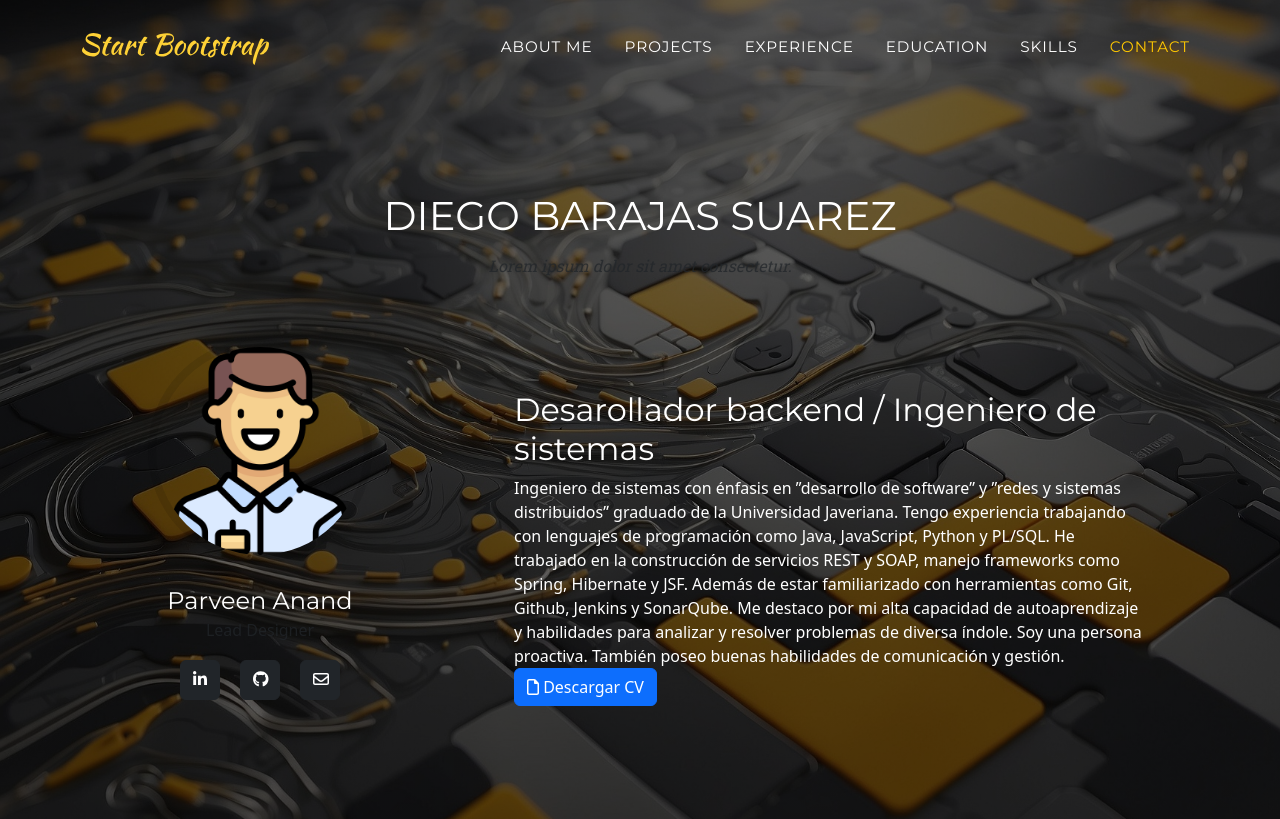
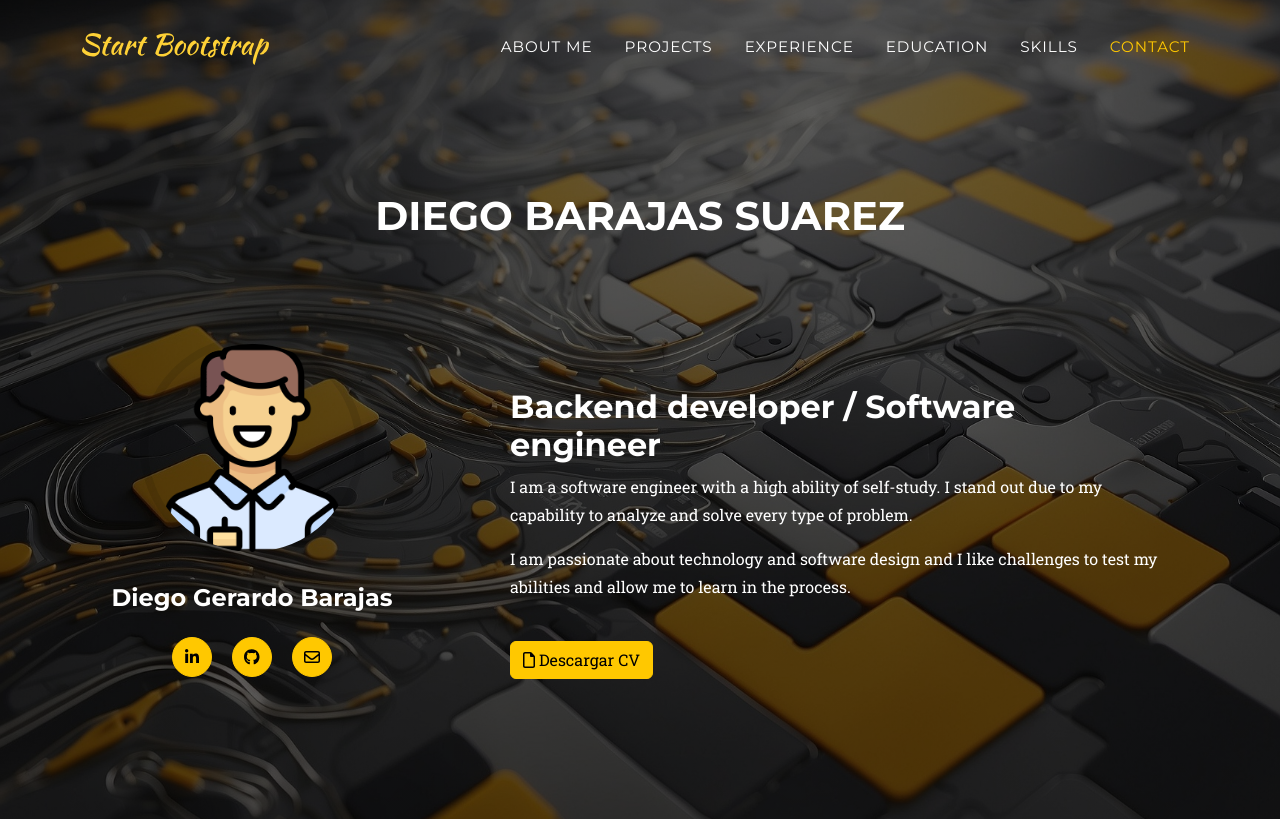
Before and after one commit to barajas-d/Portfolio-Diego-Barajas, a plain HTML site: page index.html in a window 1280 px wide. Shown: the top 819 px of the page. Drawn offline with nearby package versions, Linux system fonts and the light colour scheme.

Commit message:
analice text and change button colors

```diff
--- a/index.html
+++ b/index.html
@@ -31,7 +31,7 @@
                     <li class="nav-item"><a class="nav-link" href="#aboutMe">About me</a></li>
                     <li class="nav-item"><a class="nav-link" href="#projects">Projects</a></li>
                     <li class="nav-item"><a class="nav-link" href="#experience">Experience</a></li>
-                    <li class="nav-item"><a class="nav-link" href="#team">Education</a></li>
+                    <li class="nav-item"><a class="nav-link" href="#education">Education</a></li>
                     <li class="nav-item"><a class="nav-link" href="#skills">Skills</a></li>
                     <li class="nav-item"><a class="nav-link" href="#contact">Contact</a></li>
                 </ul>
@@ -44,20 +44,19 @@
     <!-- About me -->
     <header class="masthead">
         <section class="container page-section" id="aboutMe">
-            <div class="text-center">
+            <div class="text-center title">
                 <h2 class="section-heading text-uppercase">Diego Barajas Suarez</h2>
-                <h3 class="section-subheading text-muted">Lorem ipsum dolor sit amet consectetur.</h3>
             </div>
             <div class="row">
 
                 <div class="col-md-4">
                     <div class="team-member">
                         <img class="mx-auto rounded-circle" src="./resources/photos/1785911.png" alt="..." />
-                        <h4>Parveen Anand</h4>
-                        <p class="text-muted">Lead Designer</p>
-                        <a class="btn btn-dark btn-social mx-2" href="#!" aria-label="Diego Barajas LinkedIn Profile"><i class="fab fa-linkedin-in"></i></a>
-                        <a class="btn btn-dark btn-social mx-2" href="#!" aria-label="Diego Barajas Github Profile"><i class="fab fa-github"></i></a>
-                        <a class="btn btn-dark btn-social mx-2" href="#!" aria-label="Diego Barajas Gmail link"><i class="fa-regular fa-envelope"></i></a>
+                        <h4>Diego Gerardo Barajas</h4>
+                        <br>
+                        <a class="btn btn-primary btn-social mx-2" href="#!" aria-label="Diego Barajas LinkedIn Profile"><i class="fab fa-linkedin-in icon-dark"></i></a>
+                        <a class="btn btn-primary btn-social mx-2" href="#!" aria-label="Diego Barajas Github Profile"><i class="fab fa-github icon-dark"></i></a>
+                        <a class="btn btn-primary btn-social mx-2" href="#!" aria-label="Diego Barajas Gmail link"><i class="fa-regular fa-envelope icon-dark"></i></a>
                     </div>
                 </div>
 
@@ -65,17 +64,11 @@
                     <!-- Project 2 -->
                     <div class="p-5 m-1">
 
-                        <h2>Desarollador backend / Ingeniero de sistemas</h2>
-                        Ingeniero de sistemas con énfasis en ”desarrollo de software” y ”redes y sistemas distribuidos”
-                        graduado de la Universidad Javeriana. Tengo experiencia trabajando con lenguajes de programación
-                        como Java, JavaScript, Python y PL/SQL.
-                        He trabajado en la construcción de servicios REST y SOAP, manejo frameworks como Spring, Hibernate y
-                        JSF. Además de estar
-                        familiarizado con herramientas como Git, Github, Jenkins y SonarQube. Me destaco por mi alta
-                        capacidad de autoaprendizaje
-                        y habilidades para analizar y resolver problemas de diversa índole. Soy una persona proactiva.
-                        También poseo buenas
-                        habilidades de comunicación y gestión.
+                        <h2>Backend developer / Software engineer </h2>
+                        <p>I am a software engineer with a high ability of self-study. I stand out due to my capability to
+                        analyze and solve every type of problem.</p>
+                        <p>I am passionate about technology and software design and I like challenges to test my abilities
+                        and allow me to learn in the process.</p>
 
                         <br>
                         <button class="btn btn-primary">
@@ -204,6 +197,10 @@
 
     <!-- Education -->
     <section class="container page-section" id="education">
+        <div class="text-center">
+            <h2 class="section-heading text-uppercase">Education</h2>
+            <h3 class="section-subheading text-muted">Lorem ipsum dolor sit amet consectetur.</h3>
+        </div>
     </section>
     <!-- End Education -->
 
@@ -271,8 +268,7 @@
     <script src="./script/scripts.js"></script>
 
     <!--Bootstrap imports-->
-    <link href="https://cdn.jsdelivr.net/npm/bootstrap@5.3.2/dist/css/bootstrap.min.css" rel="stylesheet"
-        integrity="sha384-T3c6CoIi6uLrA9TneNEoa7RxnatzjcDSCmG1MXxSR1GAsXEV/Dwwykc2MPK8M2HN" crossorigin="anonymous">
+
     <script src="https://cdn.jsdelivr.net/npm/bootstrap@5.3.2/dist/js/bootstrap.bundle.min.js"
         integrity="sha384-C6RzsynM9kWDrMNeT87bh95OGNyZPhcTNXj1NW7RuBCsyN/o0jlpcV8Qyq46cDfL"
         crossorigin="anonymous"></script>
--- a/styles/styles.css
+++ b/styles/styles.css
@@ -23,3 +23,11 @@
     height: 100%;
     display: block;
 }
+
+.title{
+    padding-bottom: 5rem;
+}
+
+a {
+    text-decoration: none;
+}
```
Also changed, not shown: styles/timeline_style.css.
